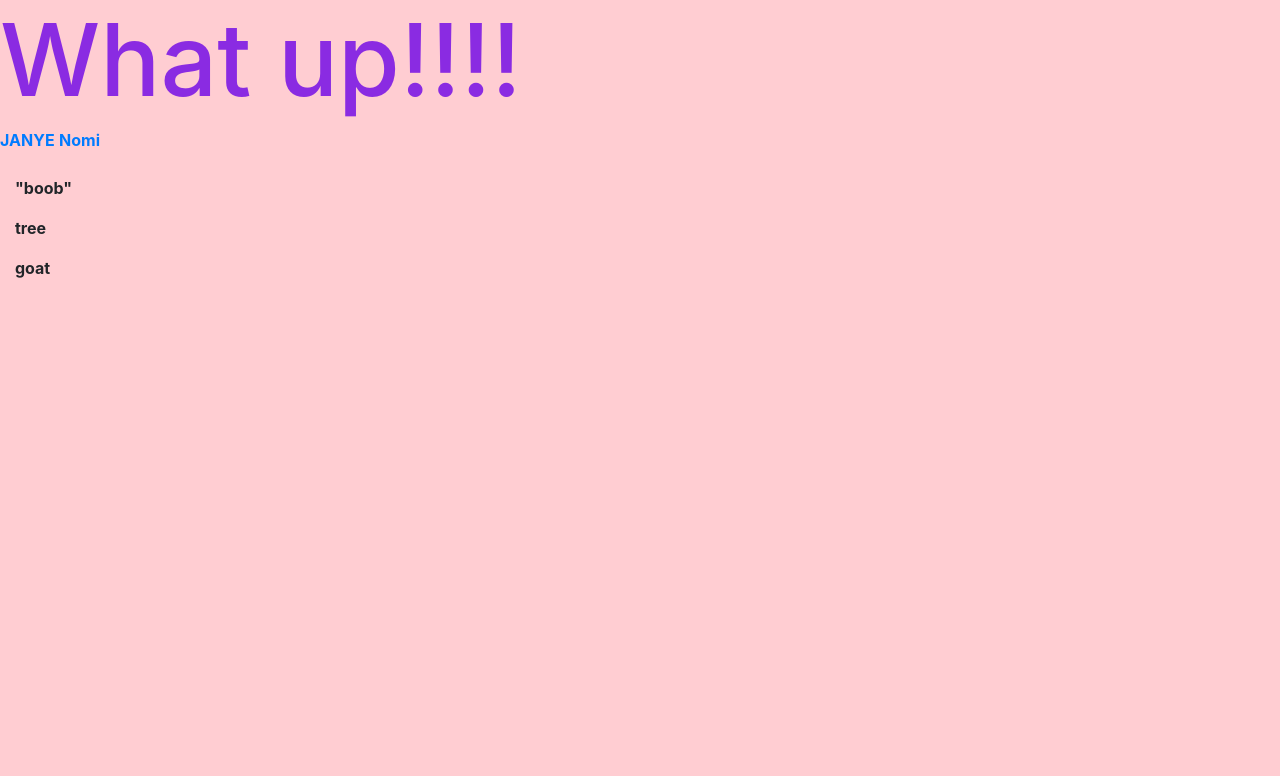
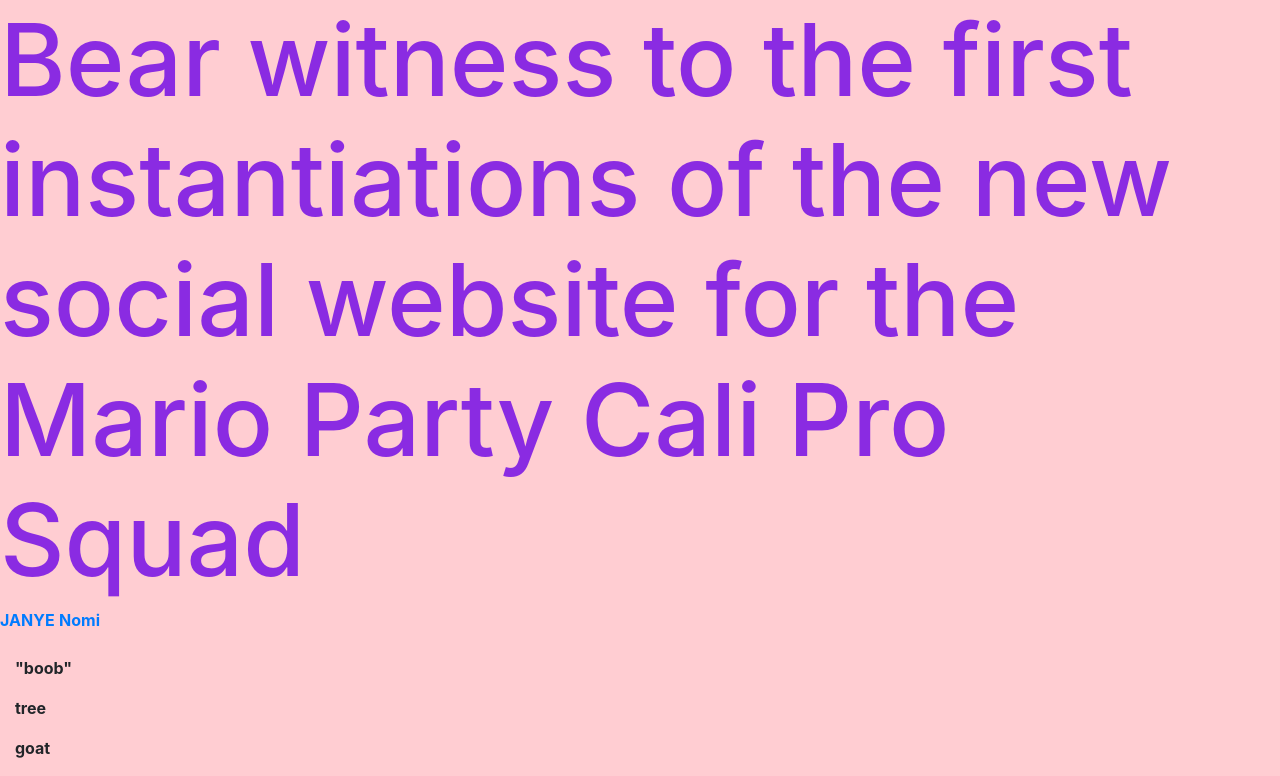
Before and after one commit to worfomatik/mariosite, a Django app: page / in a window 1280 px wide. Shown: the part 58-834 px from the top of the page. Before the commit the page ends 336 px from the top, so only its background shows below. Run offline with Django 3.2, Linux system fonts and the light colour scheme; some libraries are stand-ins or nearby versions; some web fonts are replaced.

Commit message:
edited content

```diff
--- a/feed/templates/feed/base.html
+++ b/feed/templates/feed/base.html
@@ -90,7 +90,7 @@
                 </div>
             </nav>
         </div>
-        <h1 class="thor">What up!!!!</h1>
+        <h1 class="thor">Bear witness to the first instantiations of the new social website for the Mario Party Cali Pro Squad</h1>
         <a href="{% url 'feed:datboy' %}" class="JLink"><strong>JANYE</strong></a>
         <a href="{% url 'feed:nomi' %}" class="JLink"><strong>Nomi</strong></a>
 
```
